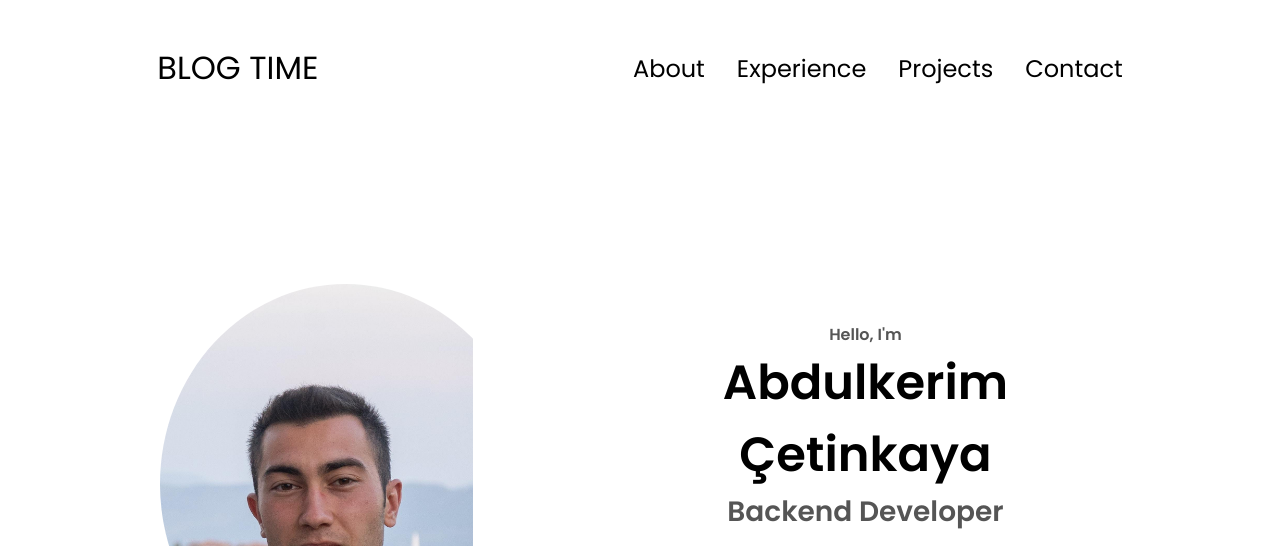
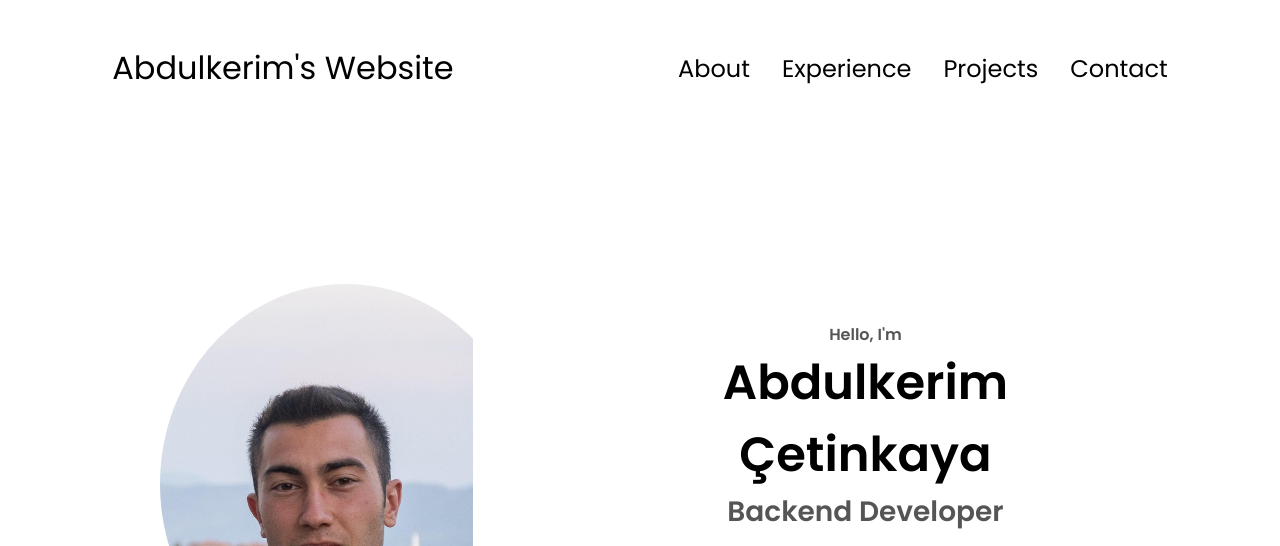
Before and after one commit to abdulkerimcetinkaya/myPersonelWebsite, a plain HTML site: page index.html in a window 1280 px wide. Shown: the top 546 px of the page. Drawn offline with Linux system fonts and the light colour scheme.

Commit message:
index.html düzenlendi

```diff
--- a/index.html
+++ b/index.html
@@ -10,7 +10,7 @@
   </head>
   <body>
     <nav id="desktop-nav">
-      <div class="logo">BLOG TIME</div>
+      <div class="logo">Abdulkerim's Website</div>
       <div>
         <ul class="nav-links">
           <li><a href="#about">About</a></li>
```
